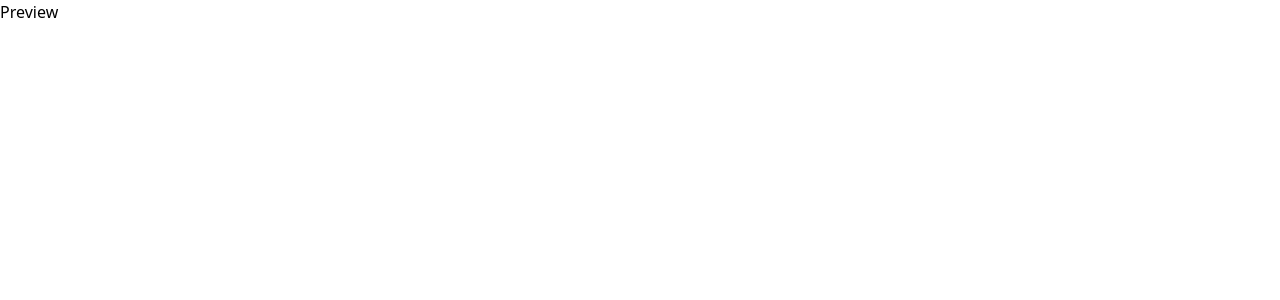
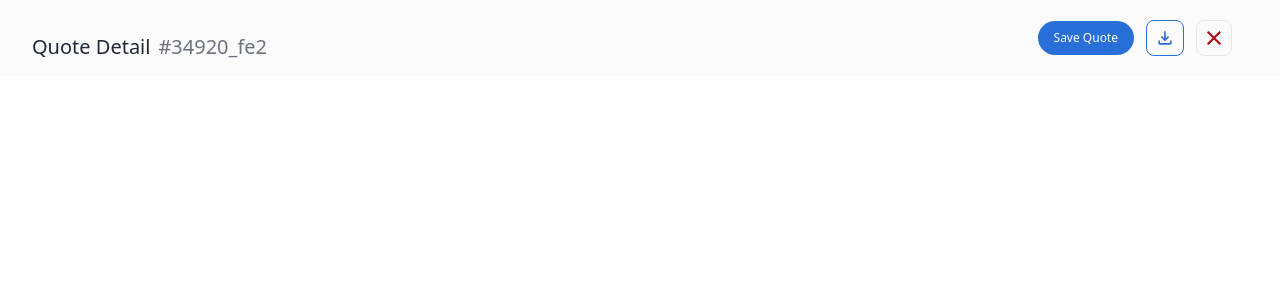
Before and after one commit to midezen/Oneport365-Interview-Task, a React (Vite) app: page /preview in a window 1280 px wide. Shown: the top 300 px of the page. Built offline with nearby package versions, Linux system fonts and the light colour scheme.

Commit message:
implemented redux-saga and designed preview page header

```diff
--- a/package.json
+++ b/package.json
@@ -17,12 +17,14 @@
     "@mui/x-date-pickers": "^7.8.0",
     "@reduxjs/toolkit": "^2.2.6",
     "@wojtekmaj/react-timerange-picker": "^6.0.0",
+    "axios": "^1.7.2",
     "dayjs": "^1.11.11",
     "react": "^18.3.1",
     "react-dom": "^18.3.1",
     "react-redux": "^9.1.2",
     "react-router-dom": "^6.24.1",
-    "react-time-picker": "^7.0.0"
+    "react-time-picker": "^7.0.0",
+    "redux-saga": "^1.3.0"
   },
   "devDependencies": {
     "@types/react": "^18.3.3",
--- a/src/components/AddNewModal.tsx
+++ b/src/components/AddNewModal.tsx
@@ -44,7 +44,7 @@ const AddNewModal = ({ handleClose }: any) => {
           <div className="border cursor-pointer flex justify-between items-center border-[#E5E7EB] mx-[24px] h-[44px] px-[10px] mt-[10px]">
             <span className="text-[#1F2937] text-[14px]">09 : 00 AM</span>
             <KeyboardArrowDownIcon
-              style={{ color: "#6B7280", height: "14px", weight: "14px" }}
+              style={{ color: "#6B7280", height: "14px", width: "14px" }}
             />
           </div>
         </div>
@@ -55,7 +55,7 @@ const AddNewModal = ({ handleClose }: any) => {
           <div className="border cursor-pointer flex justify-between items-center border-[#E5E7EB] mx-[24px] h-[44px] px-[10px] mt-[10px]">
             <span className="text-[#1F2937] text-[14px]">09 : 00 AM</span>
             <KeyboardArrowDownIcon
-              style={{ color: "#6B7280", height: "14px", weight: "14px" }}
+              style={{ color: "#6B7280", height: "14px", width: "14px" }}
             />
           </div>
         </div>
--- /dev/null
+++ b/src/hooks.ts
@@ -0,0 +1,5 @@
+import { useDispatch, useSelector } from "react-redux";
+import type { RootState, AppDispatch } from "./redux/store";
+
+export const useAppDispatch = useDispatch.withTypes<AppDispatch>();
+export const useAppSelector = useSelector.withTypes<RootState>();
--- a/src/main.tsx
+++ b/src/main.tsx
@@ -1,8 +1,7 @@
-import React from "react";
 import ReactDOM from "react-dom/client";
 import App from "./App.tsx";
 import "./index.css";
-import { store } from "./redux/store.tsx";
+import store from "./redux/store.tsx";
 import { Provider } from "react-redux";
 
 ReactDOM.createRoot(document.getElementById("root")!).render(
--- a/src/pages/AddNew.tsx
+++ b/src/pages/AddNew.tsx
@@ -3,11 +3,24 @@ import VisibilityIcon from "@mui/icons-material/Visibility";
 import CurrencyCard from "../components/CurrencyCard";
 import Section from "../components/Section";
 import AddCircleOutlinedIcon from "@mui/icons-material/AddCircleOutlined";
-import { useState } from "react";
+import { useEffect, useState } from "react";
 import { Link } from "react-router-dom";
+import { getQuoteStart } from "../redux/quoteSlice";
+import { useAppDispatch, useAppSelector } from "../hooks";
 
 const AddNew: React.FC = () => {
   const [addNewSection, setAddNewSection] = useState<boolean>(false);
+
+  const dispatch = useAppDispatch();
+
+  const quote = useAppSelector((state) => state.quote.quoteData);
+
+  useEffect(() => {
+    dispatch(getQuoteStart());
+  }, [dispatch]);
+
+  console.log(quote);
+
   return (
     <div id="container">
       <div
@@ -32,9 +45,11 @@ const AddNew: React.FC = () => {
           <button className="py-[10px] px-[14px] rounded-[4px] bg-[#FFFFFF] border border-[#F3F4F6] text-[#6B7280] font-normal text-[14px]">
             Save as draft
           </button>
-          <button className="py-[10px] rounded-[4px] px-[14px] bg-[#37B24833] text-[#005C00] font-normal text-[14px]">
-            <VisibilityIcon /> Preview
-          </button>
+          <Link to="/preview">
+            <button className="py-[10px] rounded-[4px] px-[14px] bg-[#37B24833] text-[#005C00] font-normal text-[14px]">
+              <VisibilityIcon /> Preview
+            </button>
+          </Link>
         </div>
       </div>
       <div id="container_body" className="px-[64px] w-full ">
@@ -43,7 +58,7 @@ const AddNew: React.FC = () => {
             id="container_bodySection"
             className="flex gap-[24px] items-center mb-[30px]"
           >
-            <Section />
+            <Section data={quote} />
             <CurrencyCard />
           </div>
           {addNewSection && (
@@ -51,7 +66,11 @@ const AddNew: React.FC = () => {
               id="container_bodySection"
               className="flex gap-[24px] items-center"
             >
-              <Section remove setAddNewSection={setAddNewSection} />
+              <Section
+                remove
+                setAddNewSection={setAddNewSection}
+                data={quote}
+              />
               <CurrencyCard nigeria />
             </div>
           )}
--- a/src/pages/Home.tsx
+++ b/src/pages/Home.tsx
@@ -8,6 +8,7 @@ import Modal from "@mui/material/Modal";
 import Box from "@mui/material/Box";
 import { useState } from "react";
 import AddNewModal from "../components/AddNewModal";
+import { Link } from "react-router-dom";
 
 const style = {
   position: "absolute" as "absolute",
@@ -69,7 +70,10 @@ const Home: React.FC = () => {
           <AddNewSlideIn time="4.00PM" />
           <AddNewSlideIn time="4.00PM" />
           <AddNewSlideIn time="4.00PM" />
-          <AddNewSlideIn time="6.30PM" />
+          <Link to="/preview">
+            <AddNewSlideIn time="6.30PM" />
+          </Link>
+
           <AddNewSlideIn time="8:00PM" draft />
         </div>
 
--- a/src/pages/Preview.tsx
+++ b/src/pages/Preview.tsx
@@ -1,5 +1,40 @@
+import FileDownloadOutlinedIcon from "@mui/icons-material/FileDownloadOutlined";
+import CloseOutlinedIcon from "@mui/icons-material/CloseOutlined";
+
 const Preview: React.FC = () => {
-  return <div>Preview</div>;
+  return (
+    <div
+      id="previewTop"
+      className="h-[76px] bg-[#E9E9E933] w-full flex justify-between items-center"
+    >
+      <div
+        id="title"
+        className="mt-[18px] ml-[24px] p-[8px] flex items-center gap-[8px]"
+      >
+        <span className="text-[20px] font-medium text-[#1F2937]">
+          Quote Detail
+        </span>
+        <span className="text-[20px] font-normal text-[#6B7280]">
+          #34920_fe2
+        </span>
+      </div>
+      <div id="icons" className="mr-[48px] flex items-center gap-[12px]">
+        <span className="cursor-pointer rounded-[24px] text-[12px] px-[16px] py-[8px] flex items-center justify-center bg-[#296FD8] font-medium text-[#FFFFFF]">
+          Save Quote
+        </span>
+        <div className="cursor-pointer w-[38px] h-[36px] border-[1.5px] rounded-[8px] border-[#296FD8] px-[9px] py-[8px] flex items-center justify-center">
+          <FileDownloadOutlinedIcon
+            style={{ height: "20px", width: "20px", color: "#296FD8" }}
+          />
+        </div>
+        <div className="cursor-pointer flex items-center justify-center w-[36px] h-[36px] p-[6px] border border-[#E5E7EB] rounded-[8px]">
+          <CloseOutlinedIcon
+            style={{ width: "24px", height: "24px", color: "#AD0013" }}
+          />
+        </div>
+      </div>
+    </div>
+  );
 };
 
 export default Preview;
--- a/src/redux/quoteSlice.tsx
+++ b/src/redux/quoteSlice.tsx
@@ -22,20 +22,21 @@ export const quoteSlice = createSlice({
   name: "quote",
   initialState,
   reducers: {
-    getQuoteStart: (state: any) => {
+    getQuoteStart: (state) => {
       state.loading = true;
     },
-    getQuoteSuccess: (state: any, action: PayloadAction<Quote>) => {
-      state.quote = action.payload;
+    getQuoteSuccess: (state, action: PayloadAction<Quote>) => {
+      state.quoteData = action.payload;
       state.loading = false;
     },
-    getQuoteFailed: (state: any) => {
+    getQuoteFailed: (state) => {
       state.error = true;
       state.loading = false;
     },
   },
 });
 
-export const { getQuoteStart, getQuoteSuccess } = quoteSlice.actions;
+export const { getQuoteStart, getQuoteSuccess, getQuoteFailed } =
+  quoteSlice.actions;
 
 export default quoteSlice.reducer;
--- /dev/null
+++ b/src/redux/saga.ts
@@ -0,0 +1,24 @@
+import { call, put, takeLatest } from "redux-saga/effects";
+import axios from "axios";
+import { getQuoteStart, getQuoteSuccess, getQuoteFailed } from "./quoteSlice";
+import { Quote } from "../models";
+
+const fetchQuoteApi = () =>
+  axios.get<Quote>(
+    "https://test-api.oneport365.com/api/admin/quotes/assessment/create"
+  );
+
+function* fetchQuote() {
+  try {
+    const response = yield call(fetchQuoteApi);
+    yield put(getQuoteSuccess(response.data));
+  } catch (e) {
+    yield put(getQuoteFailed());
+  }
+}
+
+function* watchFetchQuote() {
+  yield takeLatest(getQuoteStart.type, fetchQuote);
+}
+
+export default watchFetchQuote;
--- a/src/redux/store.tsx
+++ b/src/redux/store.tsx
@@ -1,12 +1,21 @@
-import { configureStore } from "@reduxjs/toolkit";
+import { configureStore, getDefaultMiddleware } from "@reduxjs/toolkit";
+import createSagaMiddleware from "redux-saga";
 import quoteReducer from "./quoteSlice";
+import watchFetchQuote from "./saga";
 
-export const store = configureStore({
+const sagaMiddleware = createSagaMiddleware();
+
+const store = configureStore({
   reducer: {
     quote: quoteReducer,
   },
+  middleware: (getDefaultMiddleware) =>
+    getDefaultMiddleware().concat(sagaMiddleware),
 });
 
+sagaMiddleware.run(watchFetchQuote);
+
 export type RootState = ReturnType<typeof store.getState>;
+export type AppDispatch = typeof store.dispatch;
 
-export type AppDispatch = typeof store.dispatch;
+export default store;
```
Also changed, not shown: 1 other file (tests, documents, lock files or other folders).
